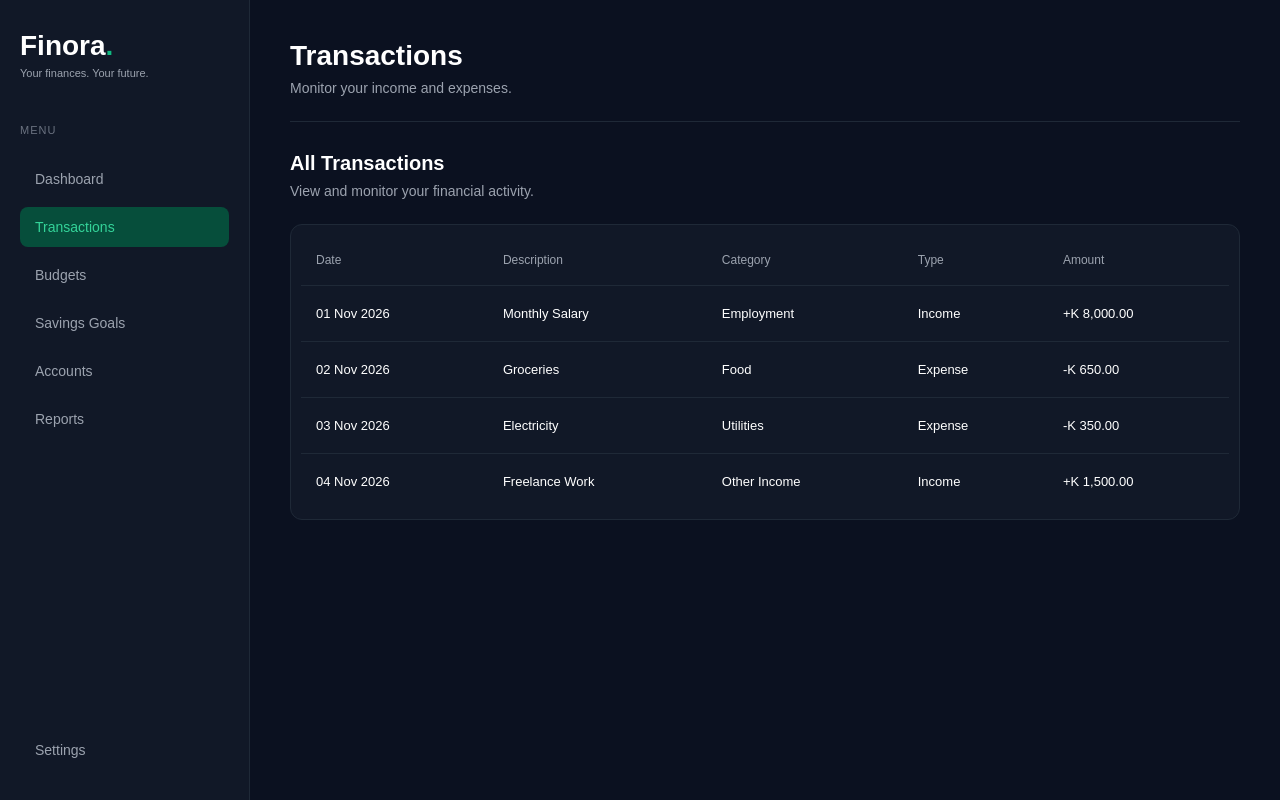
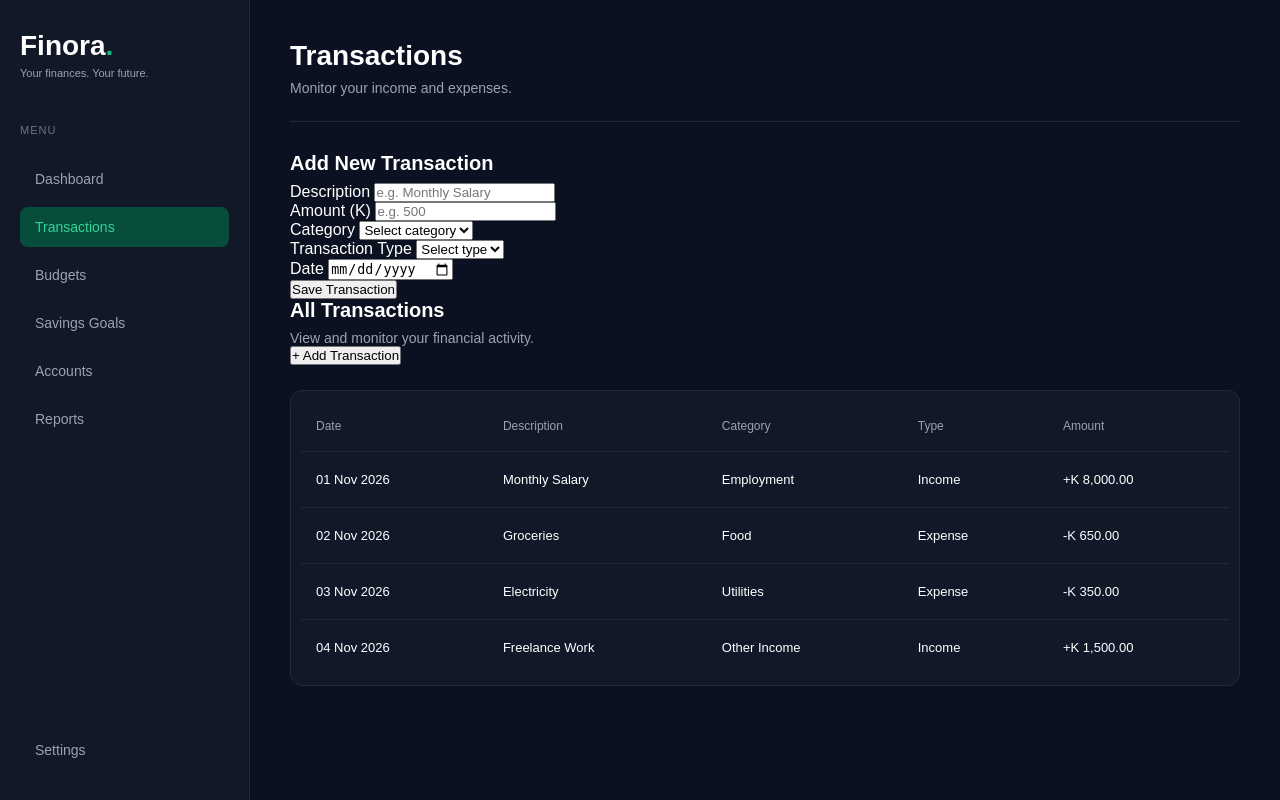
Before and after one commit to sammysacci22-hue/Finora, a Python web app: template app/templates/transactions.html in a window 1280 px wide. Run offline with Jinja, Linux system fonts and the light colour scheme; the template is opened without the code that fills it, so the values that code supplies are empty.

Commit message:
Add transaction form structure

```diff
--- a/app/templates/transactions.html
+++ b/app/templates/transactions.html
@@ -60,9 +60,90 @@
          <section class="dashboard-content">
 
     <div class="transactions-heading">
+       <!-- ADD TRANSACTION FORM -->
+
+<div class="transaction-form-container">
+
+    <h2>Add New Transaction</h2>
+
+    <form>
+
+        <div class="form-group">
+            <label for="description">Description</label>
+            <input
+                type="text"
+                id="description"
+                name="description"
+                placeholder="e.g. Monthly Salary"
+                required
+            >
+        </div>
+
+        <div class="form-group">
+            <label for="amount">Amount (K)</label>
+            <input
+                type="number"
+                id="amount"
+                name="amount"
+                placeholder="e.g. 500"
+                min="0.01"
+                step="0.01"
+                required
+            >
+        </div>
+
+        <div class="form-group">
+            <label for="category">Category</label>
+
+            <select id="category" name="category" required>
+                <option value="">Select category</option>
+                <option value="Food">Food</option>
+                <option value="Transport">Transport</option>
+                <option value="Utilities">Utilities</option>
+                <option value="Employment">Employment</option>
+                <option value="Entertainment">Entertainment</option>
+                <option value="Other">Other</option>
+            </select>
+        </div>
+
+        <div class="form-group">
+            <label for="type">Transaction Type</label>
+
+            <select id="type" name="type" required>
+                <option value="">Select type</option>
+                <option value="income">Income</option>
+                <option value="expense">Expense</option>
+            </select>
+        </div>
+
+        <div class="form-group">
+            <label for="date">Date</label>
+            <input
+                type="date"
+                id="date"
+                name="date"
+                required
+            >
+        </div>
+
+        <button type="submit" class="submit-btn">
+            Save Transaction
+        </button>
+
+    </form>
+
+</div>
+
+    <div>
         <h2>All Transactions</h2>
         <p>View and monitor your financial activity.</p>
     </div>
+
+    <button class="add-transaction-btn">
+        + Add Transaction
+    </button>
+
+</div>
 
     <!-- TRANSACTIONS TABLE -->
     <div class="transactions-table-container">
```
